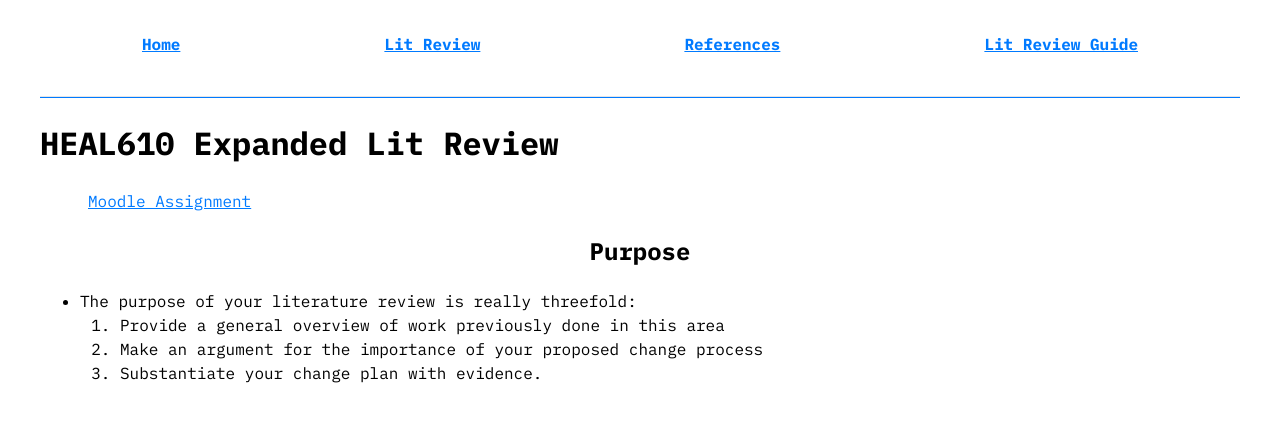
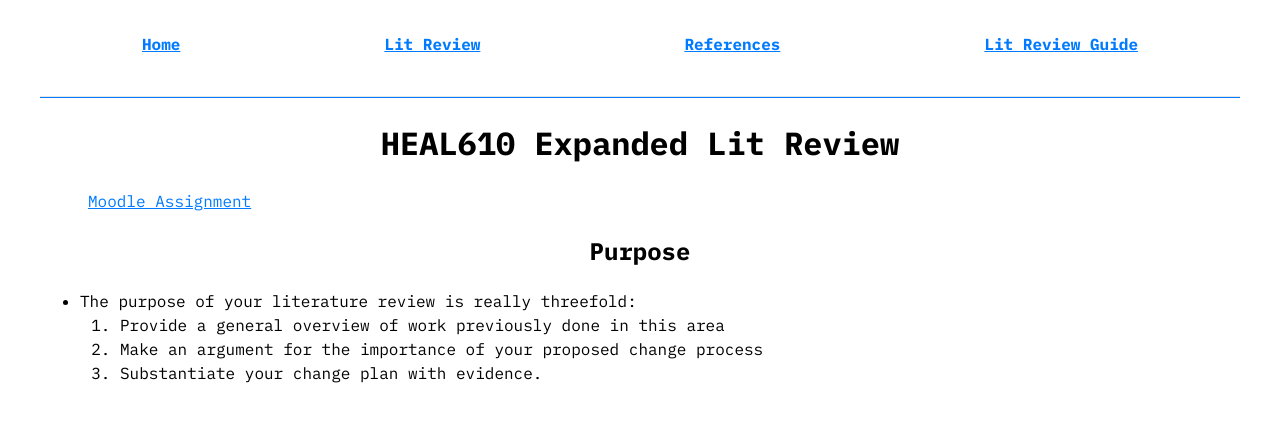
Before and after one commit to AlainParadis/HEAL610, a Jekyll site: the page built from index.md, in a window 1280 px wide. Shown: the top 422 px of the page. Built offline with Jekyll 4.4.1, drawn with Linux system fonts in a browser that asks for light colours.

Commit message:
edit headings some more

```diff
--- a/css/style.css
+++ b/css/style.css
@@ -28,7 +28,7 @@ pre
 	text-indent: 0;
 }
 
-h2 { text-align: center; }
+h1, h2 { text-align: center; }
 
 a { color: var(--apple-blue); }
 a:hover { text-decoration: none; }
```
